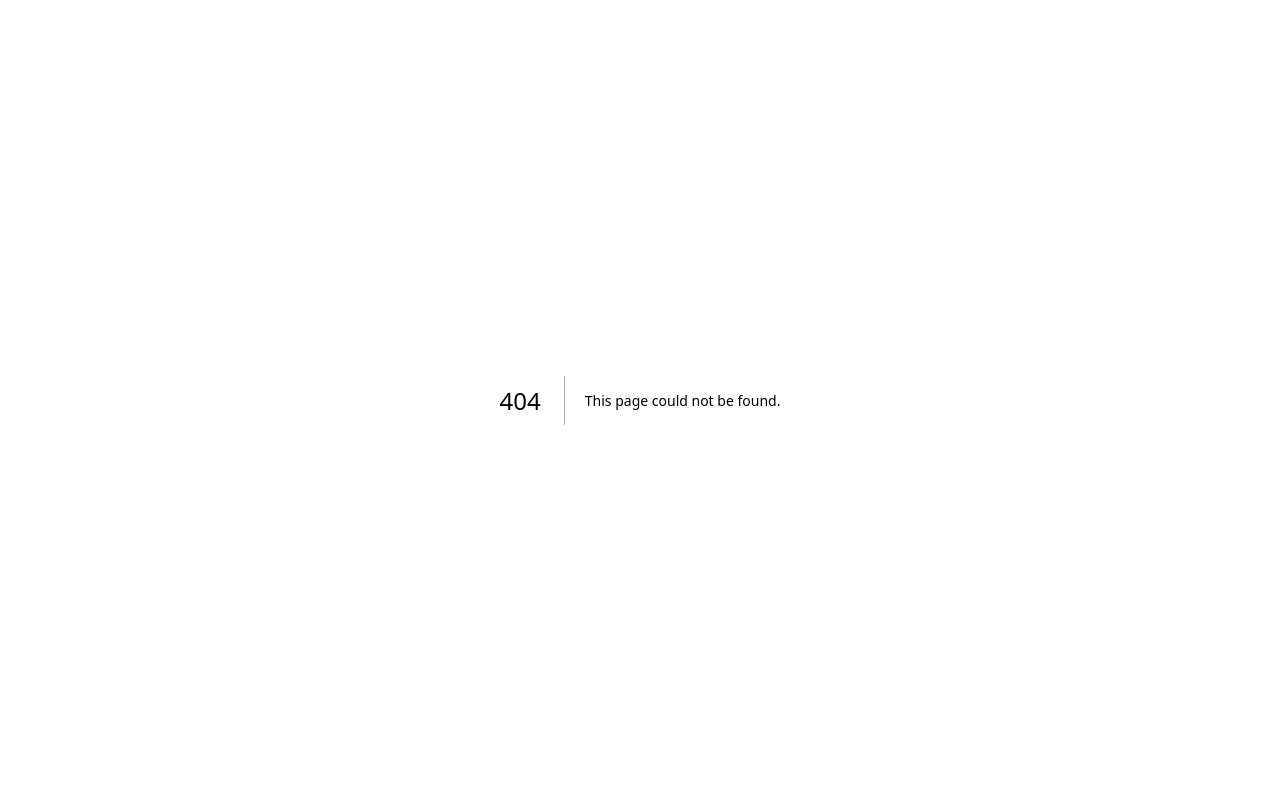
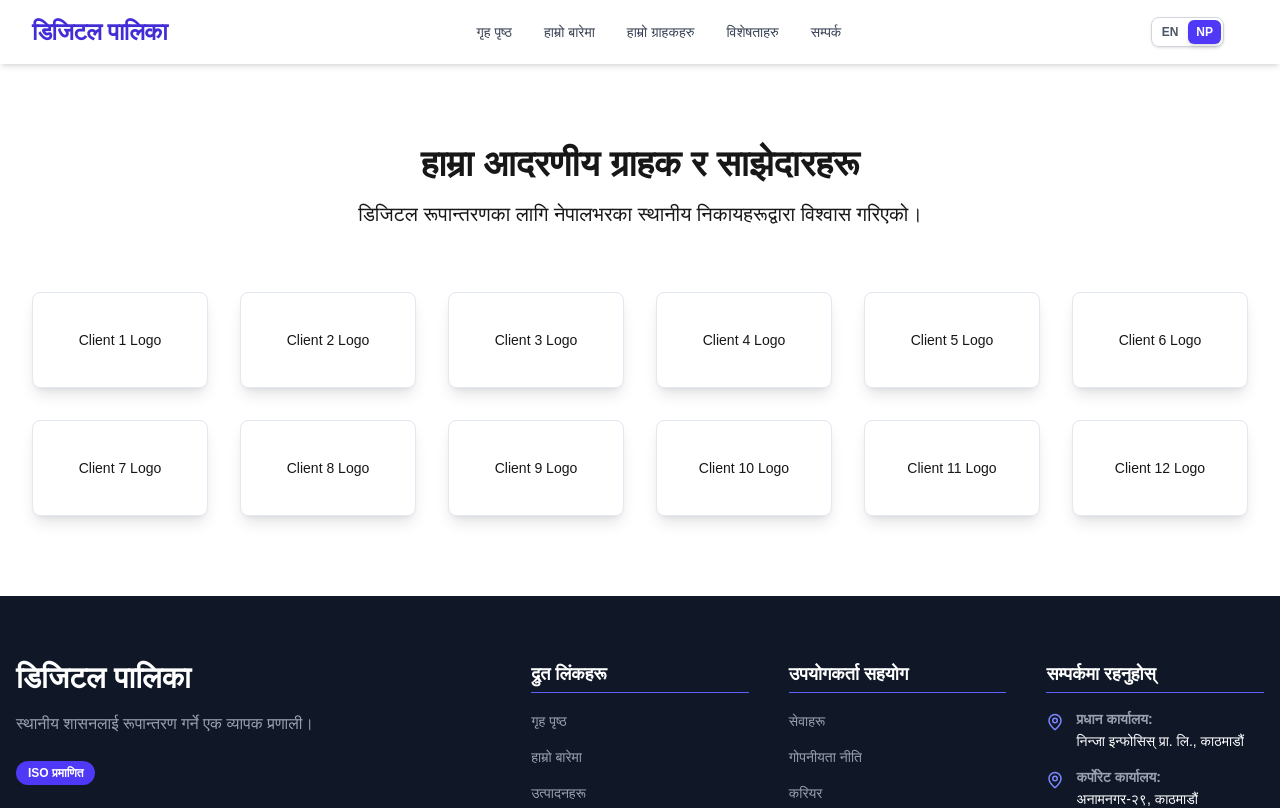
Before and after one commit to ninfosys-dev-erato/digital-palika-landing, a Next.js app: page /clients in a window 1280 px wide. Before the commit this address had no page. Shown: the top 808 px of the page. Built offline with nearby package versions, Linux system fonts and the light colour scheme.

Commit message:
update clients page

```diff
--- /dev/null
+++ b/app/(nav)/clients/page.tsx
@@ -0,0 +1,33 @@
+// app/(nav)/clients/page.tsx
+
+"use client";
+
+import { Fragment } from 'react';
+// Import components using the Path Alias (@/)
+import { Header } from '@/components/header';
+import { Footer } from '@/components/footer';
+import { ClientsSection } from '@/components/ClientsSection';
+import { LanguageProvider } from '@/context/LanguageContext';
+
+// --- Main Page Component ---
+export default function ClientsPage() {
+    return (
+        <LanguageProvider>
+            <ClientsContent />
+        </LanguageProvider>
+    );
+}
+
+// --- Component to render layout ---
+function ClientsContent() {
+    // Remove useLanguage and siteContent usage
+    return (
+        <Fragment>
+            <Header />
+            <main>
+                <ClientsSection />
+            </main>
+            <Footer />
+        </Fragment>
+    );
+}
--- /dev/null
+++ b/components/ClientsSection.tsx
@@ -0,0 +1,48 @@
+"use client";
+
+import { useLanguage } from '@/context/LanguageContext';
+
+export function ClientsSection() {
+    const { t } = useLanguage();
+
+    // Localized titles
+    const title = t({
+        en: 'Our Esteemed Clients and Partners',
+        ne: 'हाम्रा आदरणीय ग्राहक र साझेदारहरू'
+    });
+    const subtitle = t({
+        en: 'Trusted by local bodies across Nepal for digital transformation.',
+        ne: 'डिजिटल रूपान्तरणका लागि नेपालभरका स्थानीय निकायहरूद्वारा विश्वास गरिएको।'
+    });
+
+    return (
+        <section className="py-20 bg-paper">
+            <div className="max-w-7xl mx-auto px-4 sm:px-6 lg:px-8 text-center">
+
+                {/* Title and Subtitle */}
+                <h2 className="text-4xl font-work-sans font-extrabold text-primary mb-4">
+                    {title}
+                </h2>
+                <p className="text-xl text-ink max-w-3xl mx-auto mb-16">
+                    {subtitle}
+                </p>
+
+                {/* Placeholder Grid for Client Logos/Cards */}
+                <div className="grid grid-cols-2 md:grid-cols-3 lg:grid-cols-6 gap-8">
+                    {/* Map through your actual client data here */}
+                    {Array.from({ length: 12 }).map((_, index) => (
+                        <div
+                            key={index}
+                            className="p-4 flex items-center justify-center h-24 bg-white shadow-lg rounded-lg border border-slate-200"
+                        >
+                            <span className="text-graphite font-inter text-sm">
+                                Client {index + 1} Logo
+                            </span>
+                        </div>
+                    ))}
+                </div>
+
+            </div>
+        </section>
+    );
+}
--- a/components/header.tsx
+++ b/components/header.tsx
@@ -20,10 +20,10 @@ export const Header = () => {
     // NOTE: The 'signInText' variable and corresponding button have been removed.
 
     // Placeholder function for opening a search modal (to be implemented later)
-    const handleSearchClick = () => {
+ /*    const handleSearchClick = () => {
         console.log("Search functionality triggered.");
         // In a real app, this would open a search modal or navigate to a search page
-    };
+    }; */
 
     // Placeholder for mobile menu state (to be implemented later)
     const handleMobileMenuClick = () => {
@@ -63,13 +63,14 @@ export const Header = () => {
                 <div className="flex items-center space-x-4 sm:space-x-6">
 
                     {/* Search Icon Button */}
-                    <button
+                    {/* <button
                         aria-label="Search"
                         className="p-2 text-gray-500 hover:text-indigo-600 transition-colors rounded-full focus:outline-none focus:ring-2 focus:ring-indigo-500"
                         onClick={handleSearchClick}
                     >
                         <Search size={20} />
-                    </button>
+                    </button> */}
+
 
                     {/* Language Toggle */}
                     <div className="flex items-center border border-gray-300 rounded-lg p-0.5 space-x-0.5 shadow-sm">
```
